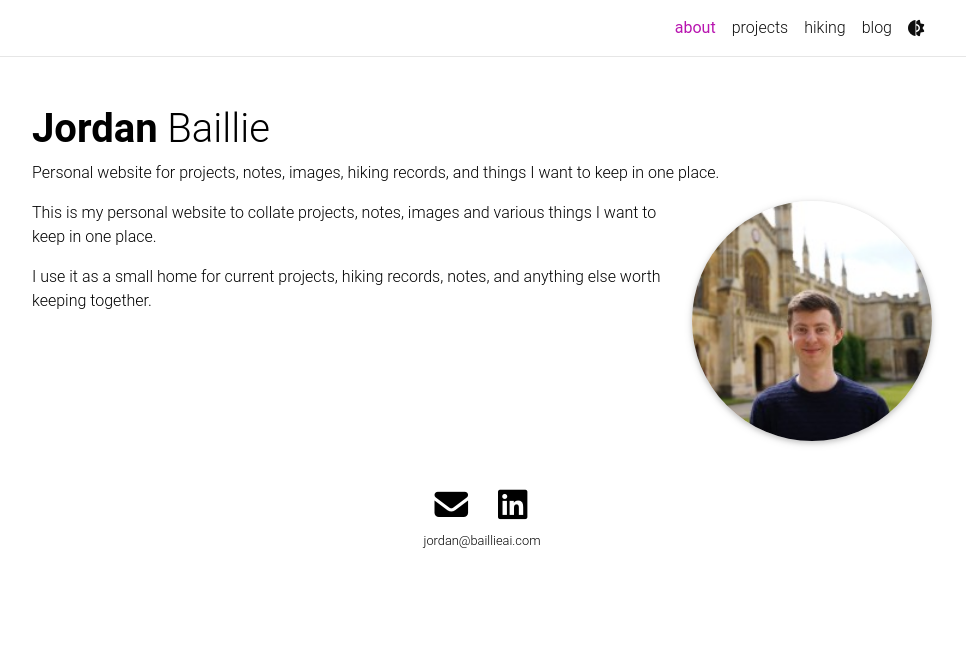
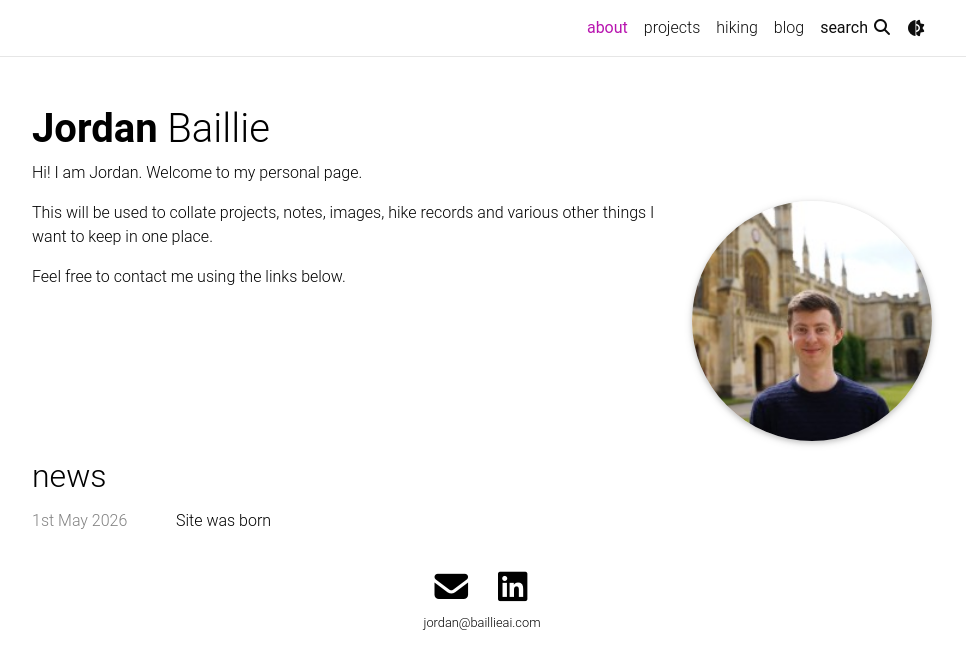
Before and after one commit to jbaillieuk/baillieai.com, a Jekyll site: the page built from index.html, in a window 1280 px wide. Shown: the top 669 px of the page, without its empty margins (158-1124 px from the left). Built offline with Jekyll 4.4.1, drawn with Linux system fonts in a browser that asks for light colours.

Commit message:
Update homepage news and search

```diff
--- a/_layouts/default.html
+++ b/_layouts/default.html
@@ -39,6 +39,11 @@
             <li class="nav-item {% if page.url contains '/blog/' %}active{% endif %}">
               <a class="nav-link" href="{{ '/blog/' | relative_url }}">blog</a>
             </li>
+            <li class="nav-item">
+              <button id="search-toggle" title="Search" type="button">
+                <span class="nav-link">search <i class="fa-solid fa-magnifying-glass" aria-hidden="true"></i></span>
+              </button>
+            </li>
             <li class="toggle-container">
               <button id="light-toggle" title="Change theme" type="button">
                 <i class="fa-half-sun-moon" id="light-toggle-system" aria-hidden="true"></i>
@@ -55,6 +60,18 @@
 
   <div class="container mt-5" role="main">{{ content }}</div>
 
+  <div id="search-modal" class="search-modal" hidden>
+    <div class="search-dialog" role="dialog" aria-modal="true" aria-labelledby="search-title">
+      <div class="search-header">
+        <h2 id="search-title">Search</h2>
+        <button id="search-close" type="button" aria-label="Close search">&times;</button>
+      </div>
+      <input id="search-input" type="search" placeholder="Search pages, hikes, projects..." autocomplete="off">
+      <div id="search-results" class="search-results"></div>
+    </div>
+  </div>
+
   <script src="{{ '/assets/js/bootstrap.bundle.min.js' | relative_url }}"></script>
+  <script src="{{ '/assets/js/site-search.js' | relative_url }}"></script>
 </body>
 </html>
--- a/assets/css/site.css
+++ b/assets/css/site.css
@@ -33,9 +33,100 @@
   color: var(--global-theme-color);
 }
 
+.news table {
+  width: 100%;
+  font-size: 0.95rem;
+}
+
+.news td {
+  padding: 0.35rem 0;
+  vertical-align: top;
+}
+
+.news .date {
+  width: 9rem;
+  color: var(--global-text-color-light);
+}
+
+#search-toggle {
+  padding: 0;
+  border: 0;
+  background-color: inherit;
+  color: var(--global-text-color);
+}
+
+#search-toggle:hover {
+  color: var(--global-hover-color);
+}
+
+.search-modal {
+  position: fixed;
+  inset: 0;
+  z-index: 2000;
+  padding: 6rem 1rem 1rem;
+  background: rgba(0, 0, 0, 0.35);
+}
+
+.search-dialog {
+  max-width: 620px;
+  margin: 0 auto;
+  padding: 1rem;
+  border: 1px solid var(--global-divider-color);
+  border-radius: 0.25rem;
+  background: var(--global-bg-color);
+  box-shadow: 0 0.5rem 2rem rgba(0, 0, 0, 0.2);
+}
+
+.search-header {
+  display: flex;
+  align-items: center;
+  justify-content: space-between;
+  margin-bottom: 0.75rem;
+}
+
+.search-header h2 {
+  margin: 0;
+  font-size: 1.25rem;
+}
+
+#search-close {
+  border: 0;
+  color: var(--global-text-color-light);
+  background: transparent;
+  font-size: 1.75rem;
+  line-height: 1;
+}
+
+#search-input {
+  width: 100%;
+  padding: 0.7rem 0.85rem;
+  border: 1px solid var(--global-divider-color);
+  border-radius: 0.25rem;
+  color: var(--global-text-color);
+  background: var(--global-bg-color);
+}
+
+.search-results {
+  margin-top: 0.75rem;
+}
+
+.search-result {
+  display: block;
+  padding: 0.65rem 0;
+  border-top: 1px solid var(--global-divider-color);
+}
+
+.search-result span {
+  display: block;
+}
+
+.search-result small,
+.search-empty {
+  color: var(--global-text-color-light);
+}
+
 .meta,
-.page-intro,
-.report-link {
+.page-intro {
   color: var(--global-text-color-light);
   font-size: 0.92rem;
 }
--- /dev/null
+++ b/assets/js/site-search.js
@@ -0,0 +1,83 @@
+(function () {
+  var modal = document.getElementById("search-modal");
+  var toggle = document.getElementById("search-toggle");
+  var close = document.getElementById("search-close");
+  var input = document.getElementById("search-input");
+  var results = document.getElementById("search-results");
+  var index = null;
+
+  if (!modal || !toggle || !close || !input || !results) return;
+
+  function openSearch() {
+    modal.hidden = false;
+    document.body.classList.add("search-open");
+    if (!index) {
+      fetch("/search.json")
+        .then(function (response) { return response.json(); })
+        .then(function (data) {
+          index = data;
+          renderResults("");
+        })
+        .catch(function () {
+          results.innerHTML = '<p class="search-empty">Search index could not be loaded.</p>';
+        });
+    } else {
+      renderResults(input.value);
+    }
+    setTimeout(function () { input.focus(); }, 0);
+  }
+
+  function closeSearch() {
+    modal.hidden = true;
+    document.body.classList.remove("search-open");
+  }
+
+  function renderResults(query) {
+    var q = query.trim().toLowerCase();
+    var matches = (index || []).filter(function (item) {
+      if (!q) return false;
+      return (item.title + " " + item.content).toLowerCase().indexOf(q) !== -1;
+    }).slice(0, 12);
+
+    if (!q) {
+      results.innerHTML = '<p class="search-empty">Start typing to search the site.</p>';
+      return;
+    }
+
+    if (!matches.length) {
+      results.innerHTML = '<p class="search-empty">No results found.</p>';
+      return;
+    }
+
+    results.innerHTML = matches.map(function (item) {
+      return '<a class="search-result" href="' + item.url + '"><span>' + escapeHtml(item.title) + '</span><small>' + item.url + '</small></a>';
+    }).join("");
+  }
+
+  function escapeHtml(value) {
+    return String(value).replace(/[&<>"']/g, function (char) {
+      return {
+        "&": "&amp;",
+        "<": "&lt;",
+        ">": "&gt;",
+        '"': "&quot;",
+        "'": "&#039;"
+      }[char];
+    });
+  }
+
+  toggle.addEventListener("click", openSearch);
+  close.addEventListener("click", closeSearch);
+  input.addEventListener("input", function () { renderResults(input.value); });
+  modal.addEventListener("click", function (event) {
+    if (event.target === modal) closeSearch();
+  });
+
+  document.addEventListener("keydown", function (event) {
+    if ((event.ctrlKey || event.metaKey) && event.key.toLowerCase() === "k") {
+      event.preventDefault();
+      openSearch();
+    }
+    if (event.key === "Escape" && !modal.hidden) closeSearch();
+  });
+})();
--- a/hiking/index.html
+++ b/hiking/index.html
@@ -17,7 +17,6 @@ title: hiking
           {% if mountain.climbed_date %}&middot; Climbed {{ mountain.climbed_date }}{% endif %}
           {% if mountain.companions %}&middot; {% if mountain.companions == 'Solo' %}Solo{% else %}With {{ mountain.companions }}{% endif %}{% endif %}
         </p>
-        <p class="report-link">Report: <a href="{{ mountain.report_url | relative_url }}">{{ mountain.report_title }}</a></p>
       </article>
     {% endfor %}
   </div>
--- a/index.html
+++ b/index.html
@@ -6,7 +6,7 @@ permalink: /
 <div class="post">
   <header class="post-header">
     <h1 class="post-title"><span class="font-weight-bold">Jordan</span> Baillie</h1>
-    <p class="desc">Personal website for projects, notes, images, hiking records, and things I want to keep in one place.</p>
+    <p class="desc">Hi! I am Jordan. Welcome to my personal page.</p>
   </header>
 
   <article>
@@ -15,8 +15,20 @@ permalink: /
     </div>
 
     <div class="clearfix">
-      <p>This is my personal website to collate projects, notes, images and various things I want to keep in one place.</p>
-      <p>I use it as a small home for current projects, hiking records, notes, and anything else worth keeping together.</p>
+      <p>This will be used to collate projects, notes, images, hike records and various other things I want to keep in one place.</p>
+      <p>Feel free to contact me using the links below.</p>
+    </div>
+
+    <h2>
+      <a href="{{ '/blog/' | relative_url }}" style="color: inherit">news</a>
+    </h2>
+    <div class="news">
+      <table>
+        <tr>
+          <td class="date">1st May 2026</td>
+          <td>Site was born</td>
+        </tr>
+      </table>
     </div>
 
     <div class="social">
```
Also changed, not shown: search.json (added, +40 -0 lines).
